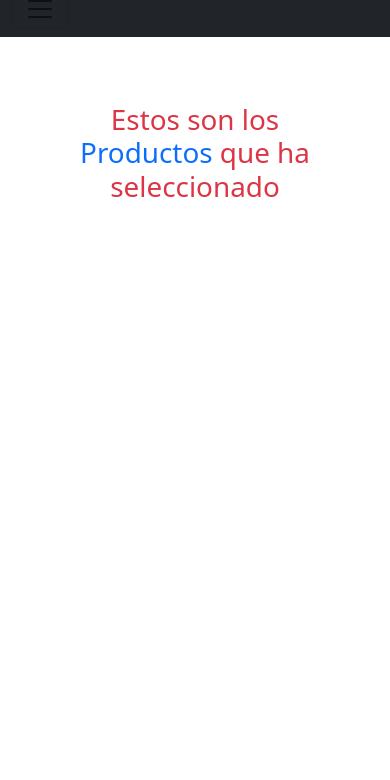
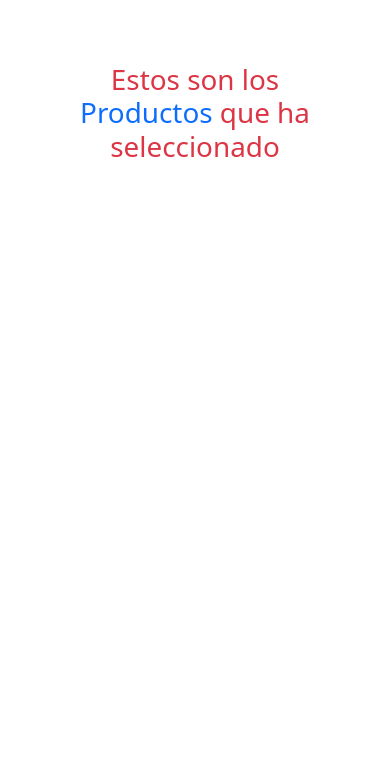
Before and after one commit to enzojdandrea/AutoFull, a plain HTML site: page reservacion.html in a window 390 px wide. Shown: the part 64-844 px from the top of the page. Drawn offline with nearby package versions, Linux system fonts and the light colour scheme.

Commit message:
cambiado los menus

```diff
--- a/reservacion.html
+++ b/reservacion.html
@@ -14,7 +14,7 @@
             <nav class="navbar navbar-expand-lg bg-dark">
                 <div class="container-fluid">
                     <a class="navbar-brand" href="./index.html"><img class="navbar-img" src="./assets/img/default-logo.png" alt=""></a>
-                  <button class="navbar-toggler" type="button" data-bs-toggle="collapse" data-bs-target="#navbarSupportedContent" aria-controls="navbarSupportedContent" aria-expanded="false" aria-label="Toggle navigation">
+                  <!-- <button class="navbar-toggler" type="button" data-bs-toggle="collapse" data-bs-target="#navbarSupportedContent" aria-controls="navbarSupportedContent" aria-expanded="false" aria-label="Toggle navigation">
                     <span class="navbar-toggler-icon"></span>
                   </button>
                   <div class="collapse navbar-collapse" id="navbarSupportedContent">
@@ -22,7 +22,7 @@
                       <input class="form-control me-2" type="search" placeholder="Search" aria-label="Search">
                       <button class="btn btn-outline-success" type="submit">Search</button>
                     </form>
-                  </div>
+                  </div> -->
                 </div>
               </nav>
         </header>
```
Also changed, not shown: index.html (+23 -10 lines).
